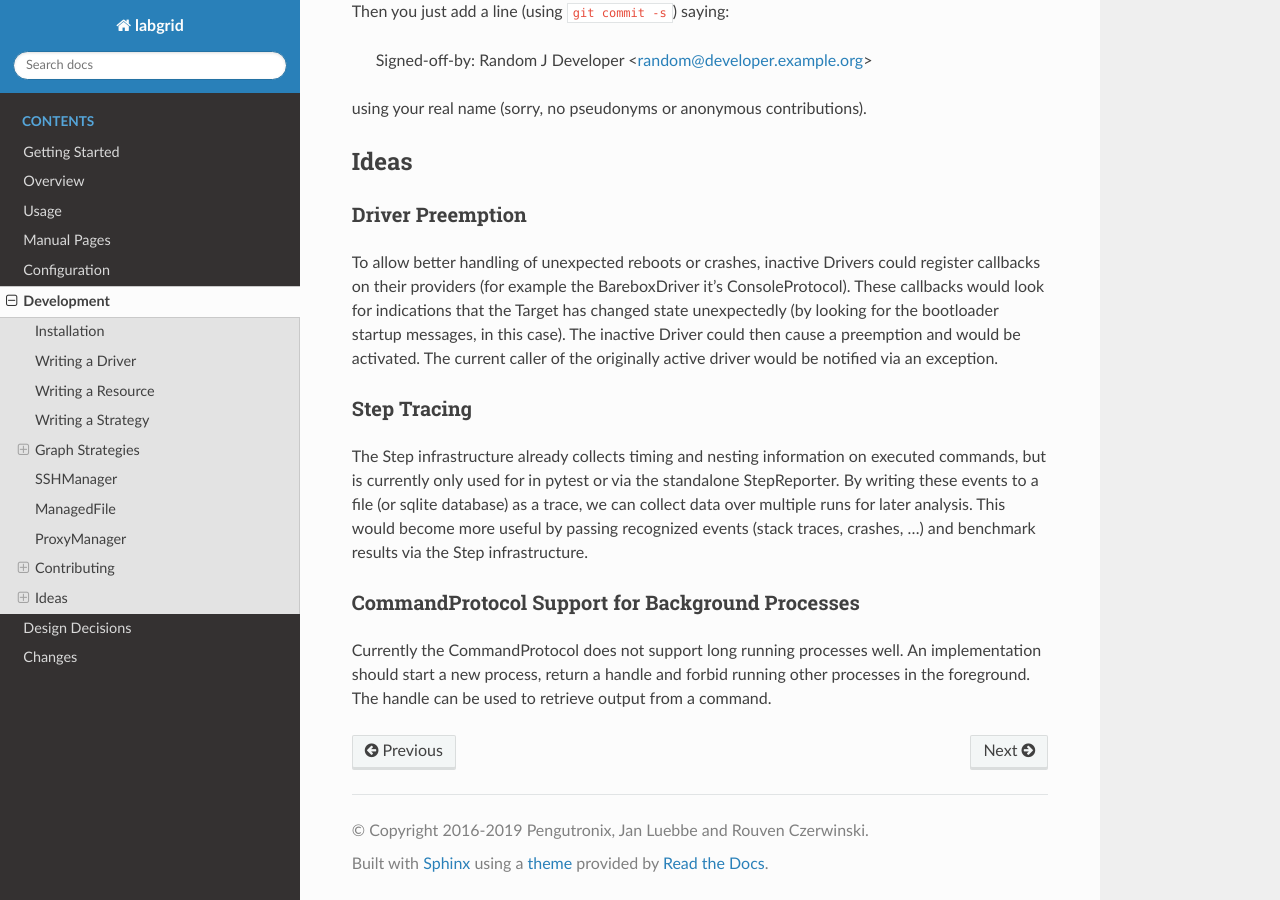
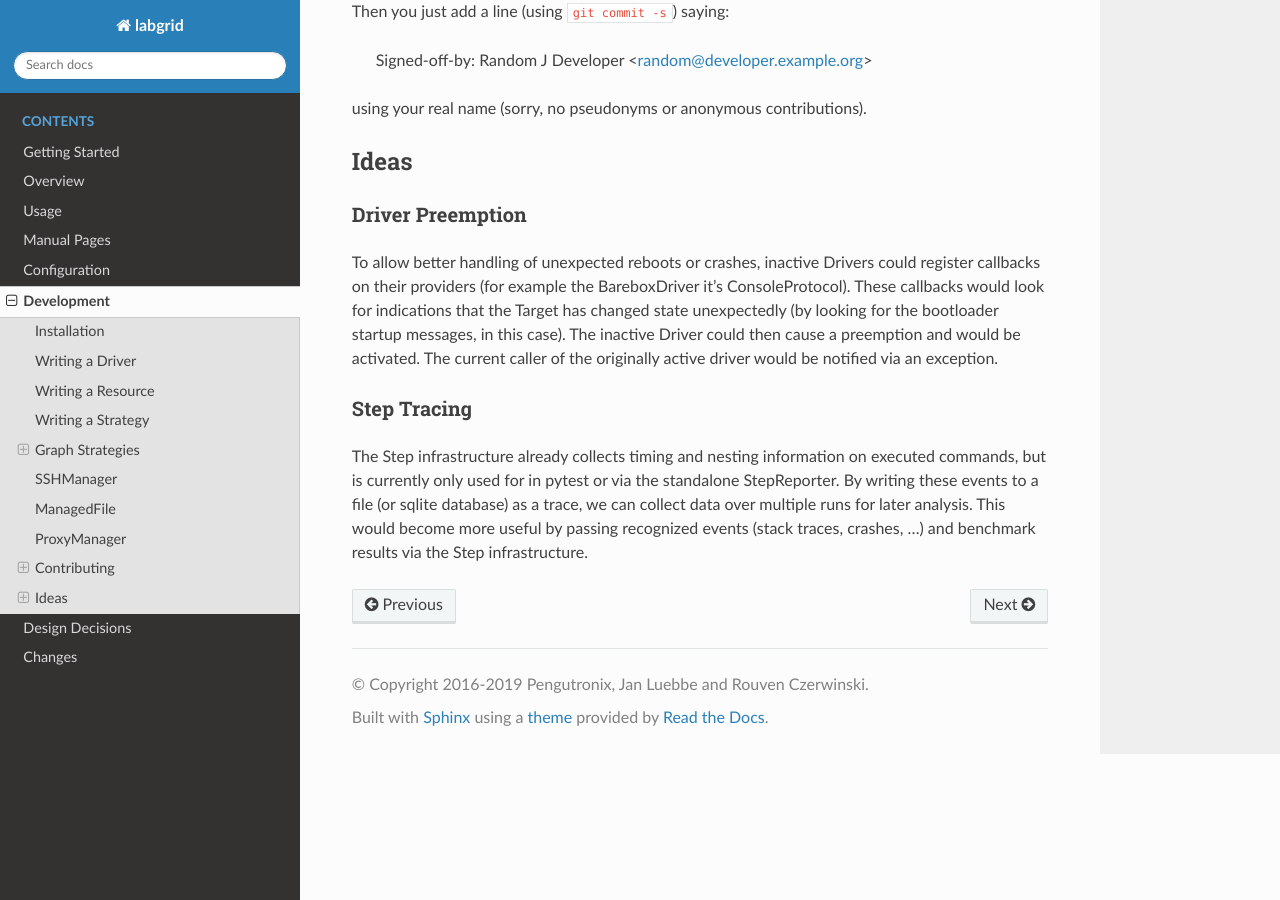
Before and after one commit to labgrid-project/labgrid, a Sphinx documentation site: the page built from doc/development.rst, in a window 1280 px wide and 900 px high, scrolled down 10566 px. Built offline with Sphinx 7.4.7 and the Read the Docs theme 2.0.0, drawn with Linux system fonts in a browser that asks for light colours; pages that are not in the unit, such as notebooks, are missing from menus.

Commit message:
doc: development: background processes are now implemented
Signed-off-by: Bastian Krause <bst@pengutronix.de>

```diff
--- a/doc/development.rst
+++ b/doc/development.rst
@@ -599,12 +599,3 @@ By writing these events to a file (or sqlite database) as a trace, we can
 collect data over multiple runs for later analysis.
 This would become more useful by passing recognized events (stack traces,
 crashes, ...) and benchmark results via the Step infrastructure.
-
-CommandProtocol Support for Background Processes
-~~~~~~~~~~~~~~~~~~~~~~~~~~~~~~~~~~~~~~~~~~~~~~~~
-
-Currently the CommandProtocol does not support long running
-processes well.
-An implementation should start a new process,
-return a handle and forbid running other processes in the foreground.
-The handle can be used to retrieve output from a command.
```
